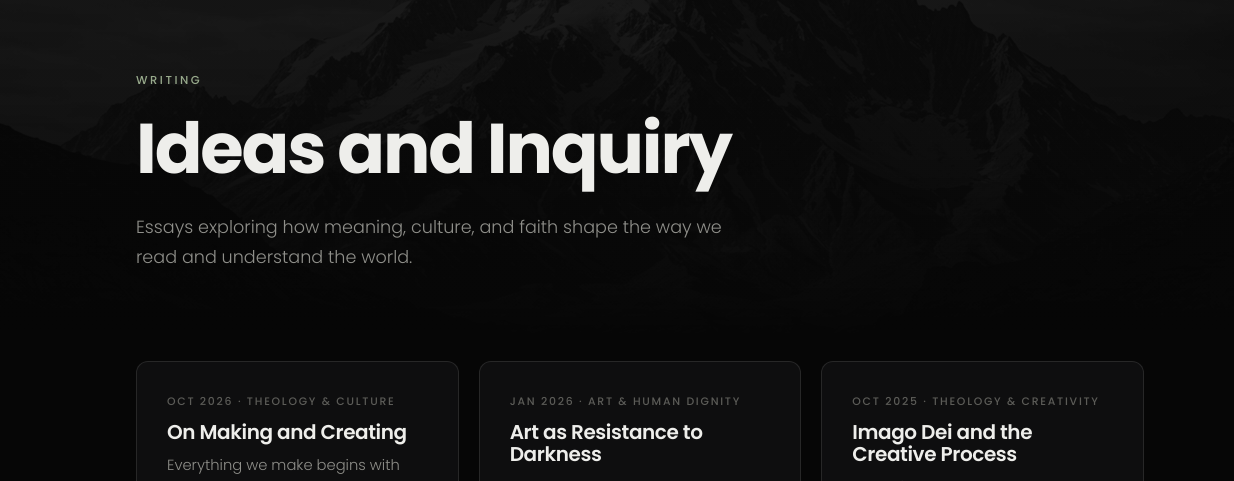
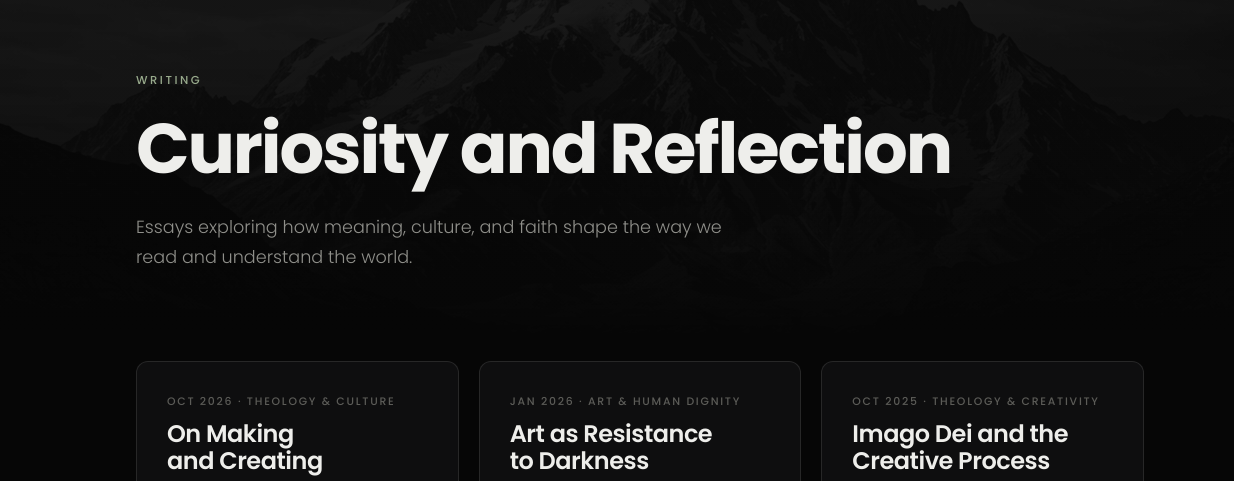
Before and after one commit to jcm777-tech/jarrett-michael-site, a plain HTML site: page writing.html in a window 1280 px wide. Shown: the part 160-641 px from the top of the page, 0-1234 px from the left. Drawn offline with Linux system fonts and the light colour scheme.

Commit message:
Add files via upload

```diff
--- a/styles.css
+++ b/styles.css
@@ -246,3 +246,6 @@ nav a:hover,nav a[aria-current="page"]{color:var(--ink);border-color:var(--accen
 .proj-card--static{cursor:default}
 .proj-card--static:hover{border-color:var(--line);transform:none}
 .proj-card--static:hover .proj-img img{transform:none}
+
+/* work case studies + writing cards: larger titles (homepage Explore cards keep 1.25rem) */
+article.card h3{font-size:1.5rem;text-wrap:balance}
--- a/writing.html
+++ b/writing.html
@@ -31,7 +31,7 @@
 </header>
 <aside class="social" aria-label="Social links"><a href="https://www.linkedin.com/in/jarrettmichaelofficial" aria-label="LinkedIn" target="_blank" rel="noopener noreferrer"><svg viewBox="0 0 24 24" aria-hidden="true"><path d="M4.98 3.5a2.5 2.5 0 1 1 0 5 2.5 2.5 0 0 1 0-5zM3 9.75h4V21H3V9.75zm6.5 0h3.83v1.54h.06c.53-1 1.84-2.07 3.79-2.07 4.05 0 4.8 2.66 4.8 6.13V21h-4v-4.9c0-1.17-.02-2.67-1.63-2.67-1.63 0-1.88 1.27-1.88 2.59V21h-4V9.75z"/></svg></a><a href="https://instagram.com/jarrettmichaelofficial" aria-label="Instagram" target="_blank" rel="noopener noreferrer"><svg viewBox="0 0 24 24" aria-hidden="true"><path d="M12 7.2A4.8 4.8 0 1 0 12 16.8 4.8 4.8 0 0 0 12 7.2zm0 7.9a3.1 3.1 0 1 1 0-6.2 3.1 3.1 0 0 1 0 6.2zM17.3 6a1.1 1.1 0 1 0 0 2.2 1.1 1.1 0 0 0 0-2.2zM16 2H8a6 6 0 0 0-6 6v8a6 6 0 0 0 6 6h8a6 6 0 0 0 6-6V8a6 6 0 0 0-6-6zm4.3 14A4.3 4.3 0 0 1 16 20.3H8A4.3 4.3 0 0 1 3.7 16V8A4.3 4.3 0 0 1 8 3.7h8A4.3 4.3 0 0 1 20.3 8v8z"/></svg></a></aside>
 <main id="main">
-<section class="page-head"><div class="wrap"><p class="kicker reveal">Writing</p><h1 class="reveal">Ideas and Inquiry</h1><p class="lede reveal">Essays exploring how meaning, culture, and faith shape the way we read and understand the world.</p></div></section>
+<section class="page-head"><div class="wrap"><p class="kicker reveal">Writing</p><h1 class="reveal">Curiosity and Reflection</h1><p class="lede reveal">Essays exploring how meaning, culture, and faith shape the way we read and understand the world.</p></div></section>
 <section class="wrap grid-section"><div class="cards">
 <article class="card reveal"><p class="meta">OCT 2026 · THEOLOGY &amp; CULTURE</p><h3>On Making and Creating</h3><p>Everything we make begins with something that already exists. An exploration of how making, begetting, and creating differ, and what those distinctions reveal about the nature and limits of human creativity.</p><div class="card-cta"><span class="btn btn--static">Coming Soon</span></div></article><article class="card reveal"><p class="meta">JAN 2026 · ART &amp; HUMAN DIGNITY</p><h3>Art as Resistance to Darkness</h3><p>Can beauty resist despair? A reflection on how art and design can affirm human dignity, challenge dehumanization, and hold open the possibility of hope.</p><div class="card-cta"><span class="btn btn--static">Coming Soon</span></div></article><article class="card reveal"><p class="meta">OCT 2025 · THEOLOGY &amp; CREATIVITY</p><h3>Imago Dei and the Creative Process</h3><p>What if creativity is more than talent or self-expression? A theological reflection on identity, collaboration, and the responsibility to make with humility and purpose.</p><div class="card-cta"><span class="btn btn--static">Coming Soon</span></div></article>
 </div></section>
```
Also changed, not shown: index.html (+1 -1 lines).
